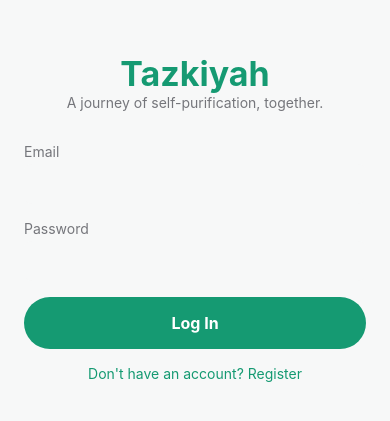
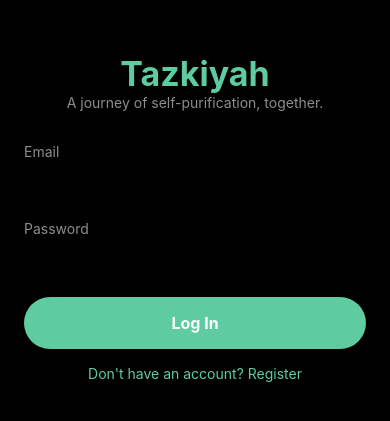
Before and after one commit to faisalnksaif/tazkiyah, a React Native app in the folder frontend/: screen /Login in a window 390 px wide. Shown: the part 205-626 px from the top of the page. Built offline with nearby package versions, Linux system fonts and the light colour scheme; no server answers.

Commit message:
api change

```diff
--- a/frontend/package.json
+++ b/frontend/package.json
@@ -8,7 +8,7 @@
     "ios": "expo start --ios",
     "web": "expo start --web",
     "build:web": "expo export --platform web --output-dir dist && node scripts/fix-gh-pages-paths.js /tazkiyah",
-    "deploy:web": "npm run build:web && gh-pages -d dist"
+    "deploy:web": "npm run build:web && gh-pages -d dist --dotfiles --remove '**'"
   },
   "dependencies": {
     "@expo/metro-runtime": "~3.2.3",
--- a/frontend/src/config/appConfig.ts
+++ b/frontend/src/config/appConfig.ts
@@ -6,7 +6,7 @@ export const appConfig = {
   version: '1.0.0',
   logo: null as string | null, // path to logo asset, if/when added
   defaultChallengeDurationDays: 21,
-  apiBaseUrl: process.env.EXPO_PUBLIC_API_BASE_URL || 'http://localhost:4000/api',
+  apiBaseUrl: 'https://api.sulthanpages.com/tazkiyah/api',
 };
 
 export type AppConfig = typeof appConfig;
--- a/frontend/src/theme/ThemeProvider.tsx
+++ b/frontend/src/theme/ThemeProvider.tsx
@@ -12,14 +12,14 @@ interface ThemeContextValue {
 }
 
 const ThemeContext = createContext<ThemeContextValue>({
-  theme: buildTheme('light'),
-  mode: 'light',
+  theme: buildTheme('dark'),
+  mode: 'dark',
   setMode: () => {},
   toggleMode: () => {},
 });
 
 export function ThemeProvider({ children }: { children: React.ReactNode }) {
-  const [mode, setModeState] = useState<ThemeMode>('light');
+  const [mode, setModeState] = useState<ThemeMode>('dark');
 
   useEffect(() => {
     AsyncStorage.getItem(THEME_MODE_KEY).then((stored) => {
```
Also changed, not shown: frontend/scripts/fix-gh-pages-paths.js (+7 -0 lines), 1 other file (tests, documents, lock files or other folders).
